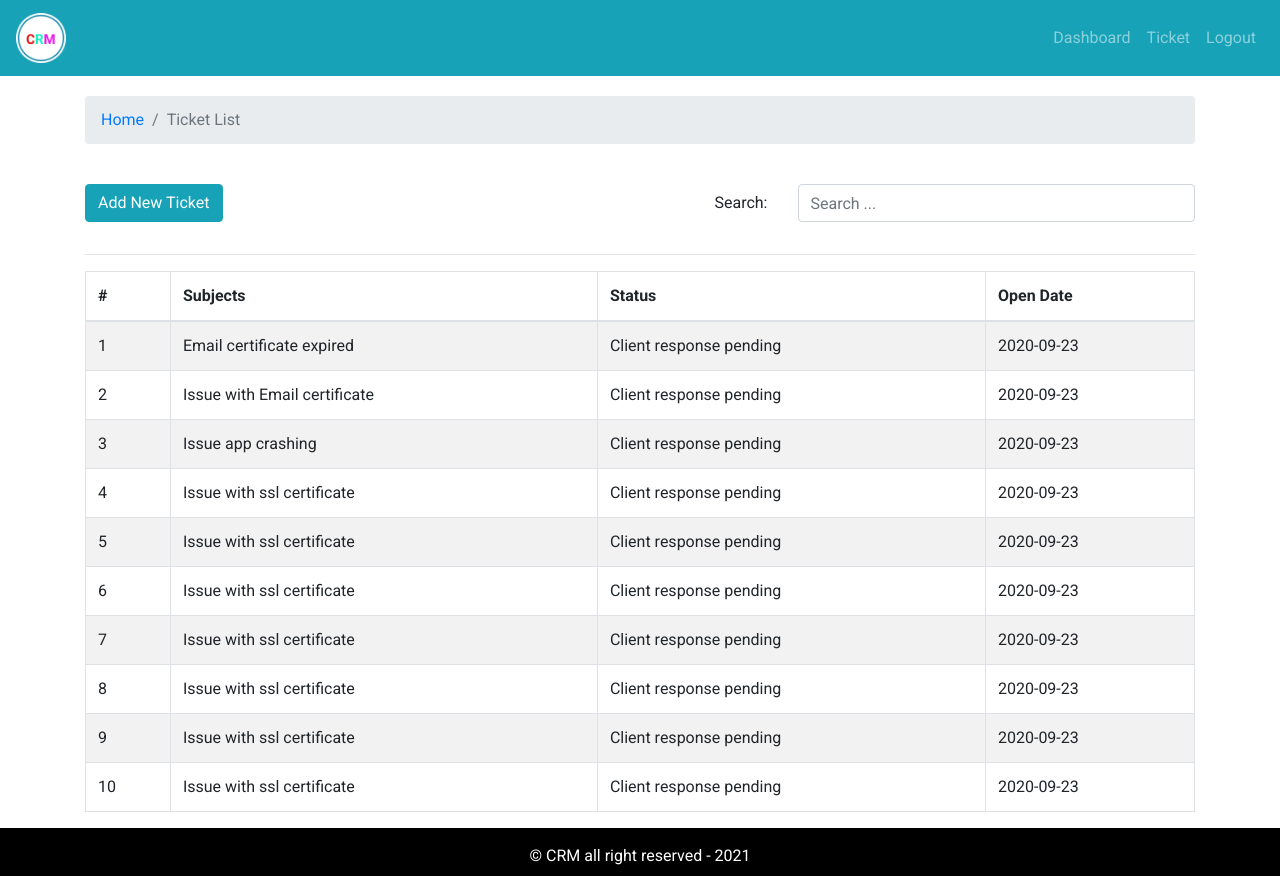
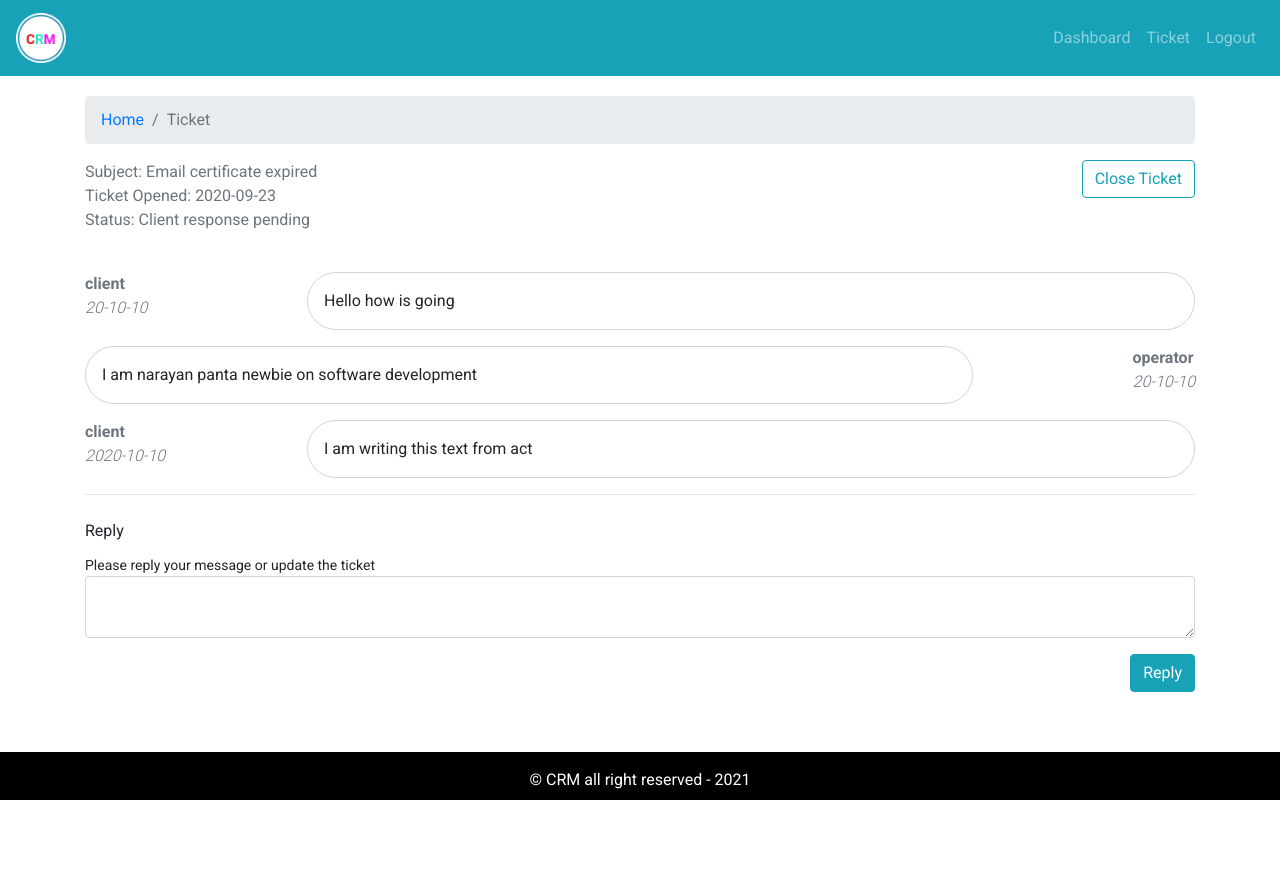
Before and after one commit to djangonpanta/crm-frontend, a React (Create React App) app: page / in a window 1280 px wide. After the commit the page ends 800 px from the top, so only its background shows below. Built offline with nearby package versions, Linux system fonts and the light colour scheme; the HTML template or start-up script is replaced by a standard one.

Commit message:
Ticket landing page added

```diff
--- a/src/App.js
+++ b/src/App.js
@@ -5,6 +5,7 @@
 import { Entry } from "./pages/entry/Entry.page";
 import { AddTicket } from "./pages/new-ticket/AddTicket.page";
 import { TicketLists } from "./pages/ticket-list/TicketLists.page";
+import { Ticket } from "./pages/ticket/Ticket.page";
 
 function App() {
   return (
@@ -13,7 +14,8 @@
       <DefaultLayout>
         {/* <Dashboard /> */}
         {/* <AddTicket /> */}
-        <TicketLists />
+        {/* <TicketLists /> */}
+        <Ticket />
       </DefaultLayout>
     </div>
   );
--- a/src/assets/data/dummy-ticket.json
+++ b/src/assets/data/dummy-ticket.json
@@ -7,17 +7,17 @@
     "history": [
       {
         "date": "20-10-10",
-        "message": "sjflsjl",
+        "message": "Hello how is going",
         "messageBy": "client"
       },
       {
         "date": "20-10-10",
-        "message": "sjflsjl",
+        "message": "I am narayan panta newbie on software development",
         "messageBy": "operator"
       },
       {
-        "date": "20-10-10",
-        "message": "sjflsjl",
+        "date": "2020-10-10",
+        "message": "I am writing this text from act",
         "messageBy": "client"
       }
     ]
--- /dev/null
+++ b/src/components/message-history/MessageHistory.comp.js
@@ -0,0 +1,18 @@
+import React from "react";
+import propType from "prop-types";
+import "./message-history.css";
+export const MessageHistory = ({ msg }) => {
+  if (!msg) return null;
+  return msg.map((row, i) => (
+    <div key={i} className="message-history mt-3">
+      <div className="send font-weight-bold text-secondary">
+        <div className="sender ">{row.messageBy}</div>
+        <div className="date font-weight-light font-italic">{row.date}</div>
+      </div>
+      <div className="message ">{row.message}</div>
+    </div>
+  ));
+};
+MessageHistory.propTypes = {
+  msg: propType.array.isRequired,
+};
--- /dev/null
+++ b/src/components/message-history/message-history.css
@@ -0,0 +1,16 @@
+.message-history {
+  display: flex;
+  flex-direction: row;
+  justify-content: space-between;
+}
+.message-history:nth-child(even) {
+  display: flex;
+  flex-direction: row-reverse;
+  justify-content: space-between;
+}
+.message {
+  padding: 1rem;
+  width: 80%;
+  border: 1px solid #ced4da;
+  border-radius: 2.5rem;
+}
--- /dev/null
+++ b/src/components/update-ticket/UpdateTicket.comp.js
@@ -0,0 +1,28 @@
+import React from "react";
+import propType from "prop-types";
+import { Form, Button } from "react-bootstrap";
+export const UpdateTicket = ({ handleOnChange, msg, handleOnSubmit }) => {
+  return (
+    <Form onSubmit={handleOnSubmit}>
+      <Form.Label>Reply</Form.Label>
+      <Form.Text>Please reply your message or update the ticket</Form.Text>
+      <Form.Control
+        as="textarea"
+        row="5"
+        name="detail"
+        value={msg}
+        onChange={handleOnChange}
+      />
+      <div className="text-right mt-3 mb-3">
+        <Button variant="info" type="submit">
+          Reply
+        </Button>
+      </div>
+    </Form>
+  );
+};
+UpdateTicket.propTypes = {
+  handleOnChange: propType.func.isRequired,
+  handleOnSubmit: propType.func.isRequired,
+  msg: propType.string.isRequired,
+};
--- a/src/pages/entry/Entry.page.js
+++ b/src/pages/entry/Entry.page.js
@@ -27,7 +27,8 @@
       return alert("Fill up all the form!");
     }
     //call api to submit the form
-    console.log(email, password);
+    setEmail("");
+    setPassword("");
   };
   const handleOnResetSubmit = (e) => {
     e.preventDefault();
--- /dev/null
+++ b/src/pages/ticket/Ticket.page.js
@@ -0,0 +1,53 @@
+import { Container, Row, Col, Button } from "react-bootstrap";
+import { PageBreadcrumb } from "../../components/breadcrumb/Breadcrumb.comp";
+import tickets from "../../assets/data/dummy-ticket.json";
+import { MessageHistory } from "../../components/message-history/MessageHistory.comp";
+import { UpdateTicket } from "../../components/update-ticket/UpdateTicket.comp";
+import { useEffect, useState } from "react";
+const ticket = tickets[0];
+export const Ticket = () => {
+  const [message, setMessage] = useState("");
+  useEffect(() => {}, [message]);
+  const handleOnChange = (e) => {
+    setMessage(e.target.value);
+  };
+  const handleOnSubmit = (e) => {
+    e.preventDefault();
+    alert("message updated");
+    setMessage("");
+  };
+  return (
+    <Container>
+      <Row>
+        <Col>
+          <PageBreadcrumb page="Ticket" />
+        </Col>
+      </Row>
+      <Row>
+        <Col className="text-weight-bolder text-secondary">
+          <div className="subject">Subject: {ticket.subject}</div>
+          <div className="date">Ticket Opened: {ticket.addedAt}</div>
+          <div className="status">Status: {ticket.status}</div>
+        </Col>
+        <Col className="text-right">
+          <Button variant="outline-info">Close Ticket</Button>
+        </Col>
+      </Row>
+      <Row className="mt-4">
+        <Col>
+          <MessageHistory msg={ticket.history} />
+        </Col>
+      </Row>
+      <hr />
+      <Row className="mt-4">
+        <Col>
+          <UpdateTicket
+            msg={message}
+            handleOnChange={handleOnChange}
+            handleOnSubmit={handleOnSubmit}
+          />
+        </Col>
+      </Row>
+    </Container>
+  );
+};
```
